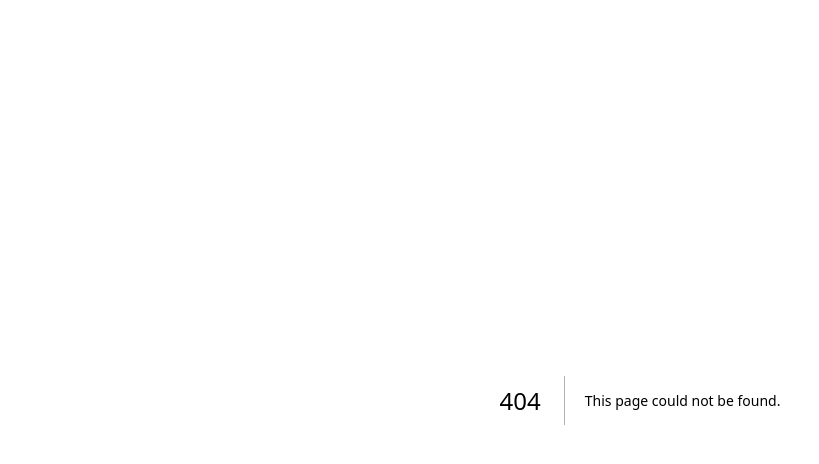
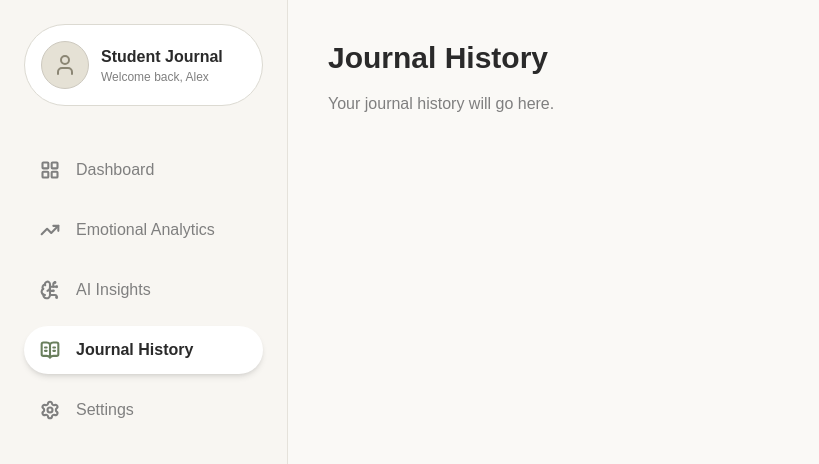
Before and after one commit to WafyImady/Conversational-Journal, a Next.js app: page /history in a window 1280 px wide. Before the commit this address had no page. Shown: the top 464 px of the page, without its empty margins (0-819 px from the left). Built offline with nearby package versions, Linux system fonts and the light colour scheme.

Commit message:
Finished multi-page dashboard GUI and Sidebar routing

```diff
--- a/package.json
+++ b/package.json
@@ -9,6 +9,7 @@
     "lint": "eslint"
   },
   "dependencies": {
+    "lucide-react": "^1.16.0",
     "next": "16.2.4",
     "react": "19.2.4",
     "react-dom": "19.2.4"
--- /dev/null
+++ b/src/app/analytics/page.tsx
@@ -0,0 +1,13 @@
+import Sidebar from "@/app/components/Sidebar";
+
+export default function SettingsPage() {
+  return (
+    <div className="flex min-h-screen">
+      <Sidebar />
+      <main className="flex-grow flex flex-col bg-[#FAF9F6] p-10">
+        <h1 className="text-3xl font-bold text-[#2A2A2A]">Emotion Anaysis</h1>
+        <p className="mt-4 text-[#7F7F7F]">Your emotion analysis will go here.</p>
+      </main>
+    </div>
+  );
+}
--- /dev/null
+++ b/src/app/components/JournalFeed.tsx
@@ -0,0 +1,24 @@
+export default function JournalFeed() {
+  return (
+    <div className="flex flex-col gap-6 w-full pb-8 animate-fade-in-up">
+
+      {/* A single journal entry card */}
+      <div className="bg-white p-6 rounded-2xl shadow-sm border border-slate-100">
+        <p className="text-slate-800 leading-relaxed text-lg">
+          "I've been feeling a bit overwhelmed with my FYP lately. There is just so much to balance between finalizing the Next.js setup for Echo and finishing up the ESG risk integration research..."
+        </p>
+
+        {/* Footer of the card: Timestamp and AI Emotion Tag */}
+        <div className="mt-4 flex justify-between items-center border-t border-slate-50 pt-3">
+          <span className="text-xs text-slate-400 font-medium">May 17, 2026 • 10:21 PM</span>
+
+          {/* This is a placeholder for your DistilBERT emotion detection! */}
+          <span className="bg-blue-50 text-blue-600 px-3 py-1 rounded-full text-xs font-semibold tracking-wide">
+            Overwhelmed
+          </span>
+        </div>
+      </div>
+
+    </div>
+  );
+}
--- /dev/null
+++ b/src/app/components/Sidebar.tsx
@@ -0,0 +1,63 @@
+"use client"; // 1. We must add this to use the usePathname tool!
+
+import Link from "next/link";
+import { usePathname } from "next/navigation"; // 2. Import the tool
+import { LayoutGrid, TrendingUp, BrainCircuit, BookOpenText, Settings, User } from "lucide-react";
+
+export default function Sidebar() {
+  const pathname = usePathname(); // 3. Get the current URL (e.g., "/" or "/settings")
+
+  // 4. We removed the hardcoded "active: true/false" from here
+  const navItems = [
+    { name: "Dashboard", icon: LayoutGrid, path: "/" },
+    { name: "Emotional Analytics", icon: TrendingUp, path: "/analytics" },
+    { name: "AI Insights", icon: BrainCircuit, path: "/insights" },
+    { name: "Journal History", icon: BookOpenText, path: "/history" },
+    { name: "Settings", icon: Settings, path: "/settings" },
+  ];
+
+  return (
+    <aside className="w-72 min-h-screen bg-[#F8F6F2] p-6 border-r border-[#E5E2DB] flex flex-col gap-10">
+
+      {/* Profile Section */}
+      <div className="flex items-center gap-3 p-4 bg-white rounded-full border border-[#DCDAD2] shadow-inner-sm">
+        <div className="w-12 h-12 rounded-full bg-[#E5E1D5] flex items-center justify-center border border-[#CDC9BF]">
+          <User className="w-6 h-6 text-[#8B8674]" />
+        </div>
+        <div className="flex flex-col">
+          <span className="text-base font-bold text-[#2A2A2A]">Student Journal</span>
+          <span className="text-xs text-[#7F7F7F]">Welcome back, Alex</span>
+        </div>
+      </div>
+
+      {/* Navigation Section */}
+      <nav className="flex-grow">
+        <ul className="space-y-3">
+          {navItems.map((item) => {
+            // 5. THE MAGIC: Check if the current URL matches this button's path!
+            const isActive = pathname === item.path;
+
+            return (
+              <li key={item.name}>
+                <Link
+                  href={item.path}
+                  className={`flex items-center gap-4 px-4 py-3 rounded-full transition-all duration-200 ${
+                    isActive // <-- Use the dynamic variable here!
+                      ? "bg-white shadow-md text-[#2A2A2A] font-semibold"
+                      : "text-[#7F7F7F] hover:bg-stone-100 hover:text-[#2A2A2A]"
+                  }`}
+                >
+                  <item.icon
+                    className={`w-5 h-5 ${isActive ? "text-[#6A7F5D]" : "text-[#7F7F7F]"}`}
+                    strokeWidth={2.5}
+                  />
+                  {item.name}
+                </Link>
+              </li>
+            );
+          })}
+        </ul>
+      </nav>
+    </aside>
+  );
+}
--- /dev/null
+++ b/src/app/components/VoiceRecordButton.tsx
@@ -0,0 +1,37 @@
+"use client";
+
+import { useState } from "react";
+
+export default function VoiceRecordButton() {
+  // This is "State". It remembers if the microphone is on or off.
+  const [isRecording, setIsRecording] = useState(false);
+
+  // This function flips the state when clicked
+  const toggleRecording = () => {
+    setIsRecording(!isRecording);
+  };
+
+  return (
+    <button
+      onClick={toggleRecording}
+      className={`flex items-center justify-center gap-2 px-6 py-4 rounded-full font-semibold transition-all duration-300 ${
+        isRecording
+          ? "bg-red-500 text-white animate-pulse shadow-lg shadow-red-500/40"
+          : "bg-slate-900 text-white hover:bg-slate-800 shadow-md"
+      }`}
+    >
+      {/* If recording is true, show the stop square. Otherwise, show the mic. */}
+      {isRecording ? (
+        <>
+          <div className="w-3 h-3 bg-white rounded-sm" />
+          Stop Recording
+        </>
+      ) : (
+        <>
+          <span className="text-xl">🎤</span>
+          Tap to Speak
+        </>
+      )}
+    </button>
+  );
+}
--- /dev/null
+++ b/src/app/history/page.tsx
@@ -0,0 +1,13 @@
+import Sidebar from "@/app/components/Sidebar";
+
+export default function SettingsPage() {
+  return (
+    <div className="flex min-h-screen">
+      <Sidebar />
+      <main className="flex-grow flex flex-col bg-[#FAF9F6] p-10">
+        <h1 className="text-3xl font-bold text-[#2A2A2A]">Journal History</h1>
+        <p className="mt-4 text-[#7F7F7F]">Your journal history will go here.</p>
+      </main>
+    </div>
+  );
+}
--- /dev/null
+++ b/src/app/insights/page.tsx
@@ -0,0 +1,13 @@
+import Sidebar from "@/app/components/Sidebar";
+
+export default function SettingsPage() {
+  return (
+    <div className="flex min-h-screen">
+      <Sidebar />
+      <main className="flex-grow flex flex-col bg-[#FAF9F6] p-10">
+        <h1 className="text-3xl font-bold text-[#2A2A2A]">AI Insights</h1>
+        <p className="mt-4 text-[#7F7F7F]">Your AI Insights will go here.</p>
+      </main>
+    </div>
+  );
+}
--- a/src/app/page.tsx
+++ b/src/app/page.tsx
@@ -1,64 +1,41 @@
-import Image from "next/image";
+import VoiceRecordButton from "@/app/components/VoiceRecordButton";
+import JournalFeed from "@/app/components/JournalFeed";
+import Sidebar from "@/app/components/Sidebar";
 
 export default function Home() {
   return (
-    <div className="flex flex-col flex-1 items-center justify-center bg-zinc-50 font-sans dark:bg-black">
-      <main className="flex flex-1 w-full max-w-3xl flex-col items-center justify-between py-32 px-16 bg-white dark:bg-black sm:items-start">
-        <Image
-          className="dark:invert"
-          src="/next.svg"
-          alt="Next.js logo"
-          width={100}
-          height={20}
-          priority
-        />
-        <div className="flex flex-col items-center gap-6 text-center sm:items-start sm:text-left">
-          <h1 className="max-w-xs text-3xl font-semibold leading-10 tracking-tight text-black dark:text-zinc-50">
-            To get started, edit the page.tsx file.
-          </h1>
-          <p className="max-w-md text-lg leading-8 text-zinc-600 dark:text-zinc-400">
-            Looking for a starting point or more instructions? Head over to{" "}
-            <a
-              href="https://vercel.com/templates?framework=next.js&utm_source=create-next-app&utm_medium=appdir-template-tw&utm_campaign=create-next-app"
-              className="font-medium text-zinc-950 dark:text-zinc-50"
-            >
-              Templates
-            </a>{" "}
-            or the{" "}
-            <a
-              href="https://nextjs.org/learn?utm_source=create-next-app&utm_medium=appdir-template-tw&utm_campaign=create-next-app"
-              className="font-medium text-zinc-950 dark:text-zinc-50"
-            >
-              Learning
-            </a>{" "}
-            center.
-          </p>
+    // New Dashboard Layout: Flex row.
+    <div className="flex min-h-screen">
+
+      {/* Sidebar Component (Locked to the left) */}
+      <Sidebar />
+
+      {/* Main Content Area (Scrollable section on the right) */}
+      <main className="flex-grow flex flex-col bg-[#FAF9F6]">
+
+        {/* Figma Header (Today's Reflection section in image_0.png) */}
+        <header className="w-full px-10 pt-8 pb-6 bg-[#FAF9F6] sticky top-0 z-10">
+          <div className="max-w-7xl mx-auto flex justify-between items-start">
+            <div className="flex flex-col">
+              <h1 className="text-3xl font-bold tracking-tight text-[#2A2A2A]">Today's Reflection</h1>
+              <p className="text-sm text-[#7F7F7F] mt-1">October 24, 2023</p>
+            </div>
+            {/* [ New Entry & Search can go here later ] */}
+          </div>
+        </header>
+
+        {/* The "Chat" Area (Where JournalFeed is) */}
+        <div className="flex-grow w-full max-w-5xl mx-auto px-10 py-6 flex flex-col justify-end">
+          <JournalFeed />
         </div>
-        <div className="flex flex-col gap-4 text-base font-medium sm:flex-row">
-          <a
-            className="flex h-12 w-full items-center justify-center gap-2 rounded-full bg-foreground px-5 text-background transition-colors hover:bg-[#383838] dark:hover:bg-[#ccc] md:w-[158px]"
-            href="https://vercel.com/new?utm_source=create-next-app&utm_medium=appdir-template-tw&utm_campaign=create-next-app"
-            target="_blank"
-            rel="noopener noreferrer"
-          >
-            <Image
-              className="dark:invert"
-              src="/vercel.svg"
-              alt="Vercel logomark"
-              width={16}
-              height={16}
-            />
-            Deploy Now
-          </a>
-          <a
-            className="flex h-12 w-full items-center justify-center rounded-full border border-solid border-black/[.08] px-5 transition-colors hover:border-transparent hover:bg-black/[.04] dark:border-white/[.145] dark:hover:bg-[#1a1a1a] md:w-[158px]"
-            href="https://nextjs.org/docs?utm_source=create-next-app&utm_medium=appdir-template-tw&utm_campaign=create-next-app"
-            target="_blank"
-            rel="noopener noreferrer"
-          >
-            Documentation
-          </a>
+
+        {/* Bottom Input Area (Where VoiceButton is) */}
+        <div className="w-full bg-[#FAF9F6] px-10 pb-10">
+          <div className="max-w-5xl mx-auto flex items-center justify-center p-2 min-h-[100px] bg-white rounded-3xl border border-[#E5E2DB] shadow-sm">
+            <VoiceRecordButton />
+          </div>
         </div>
+
       </main>
     </div>
   );
--- /dev/null
+++ b/src/app/settings/page.tsx
@@ -0,0 +1,13 @@
+import Sidebar from "@/app/components/Sidebar";
+
+export default function SettingsPage() {
+  return (
+    <div className="flex min-h-screen">
+      <Sidebar />
+      <main className="flex-grow flex flex-col bg-[#FAF9F6] p-10">
+        <h1 className="text-3xl font-bold text-[#2A2A2A]">Settings</h1>
+        <p className="mt-4 text-[#7F7F7F]">Your account preferences will go here.</p>
+      </main>
+    </div>
+  );
+}
```
Also changed, not shown: 1 other file (tests, documents, lock files or other folders).
